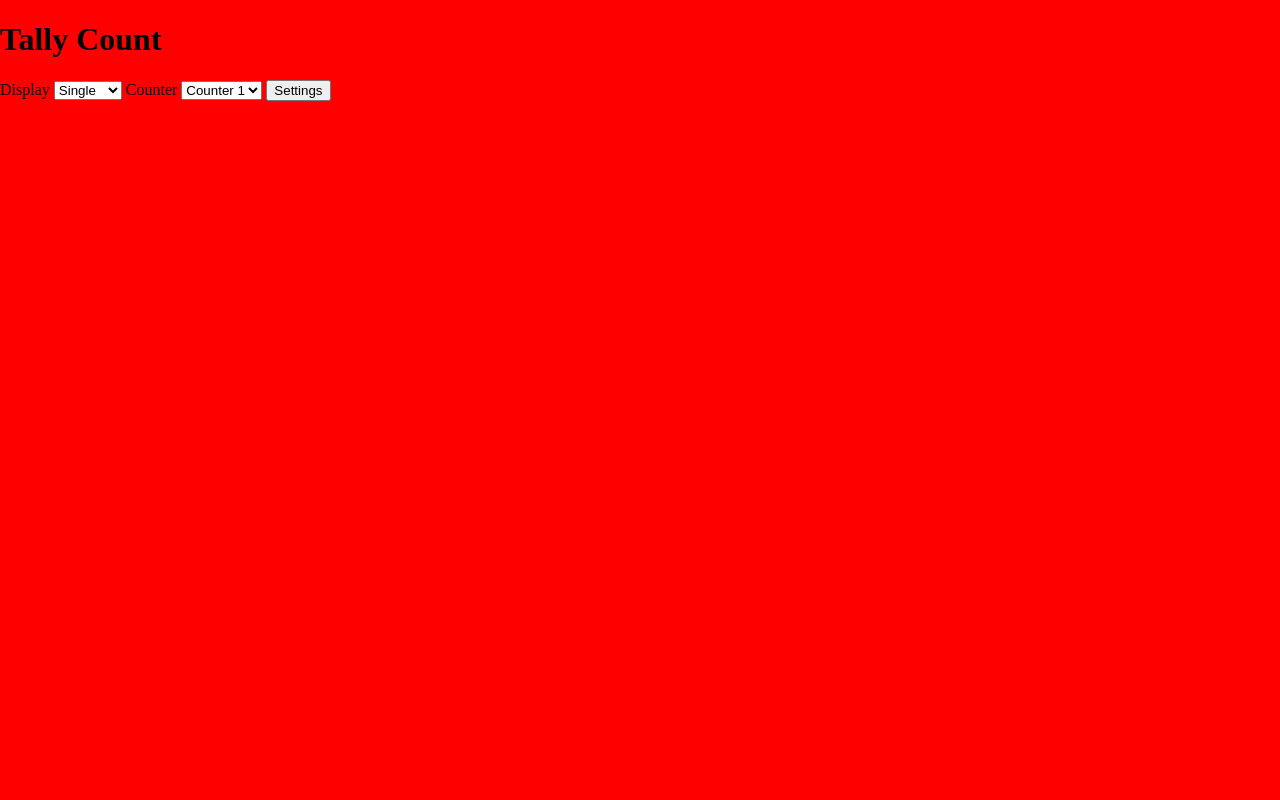
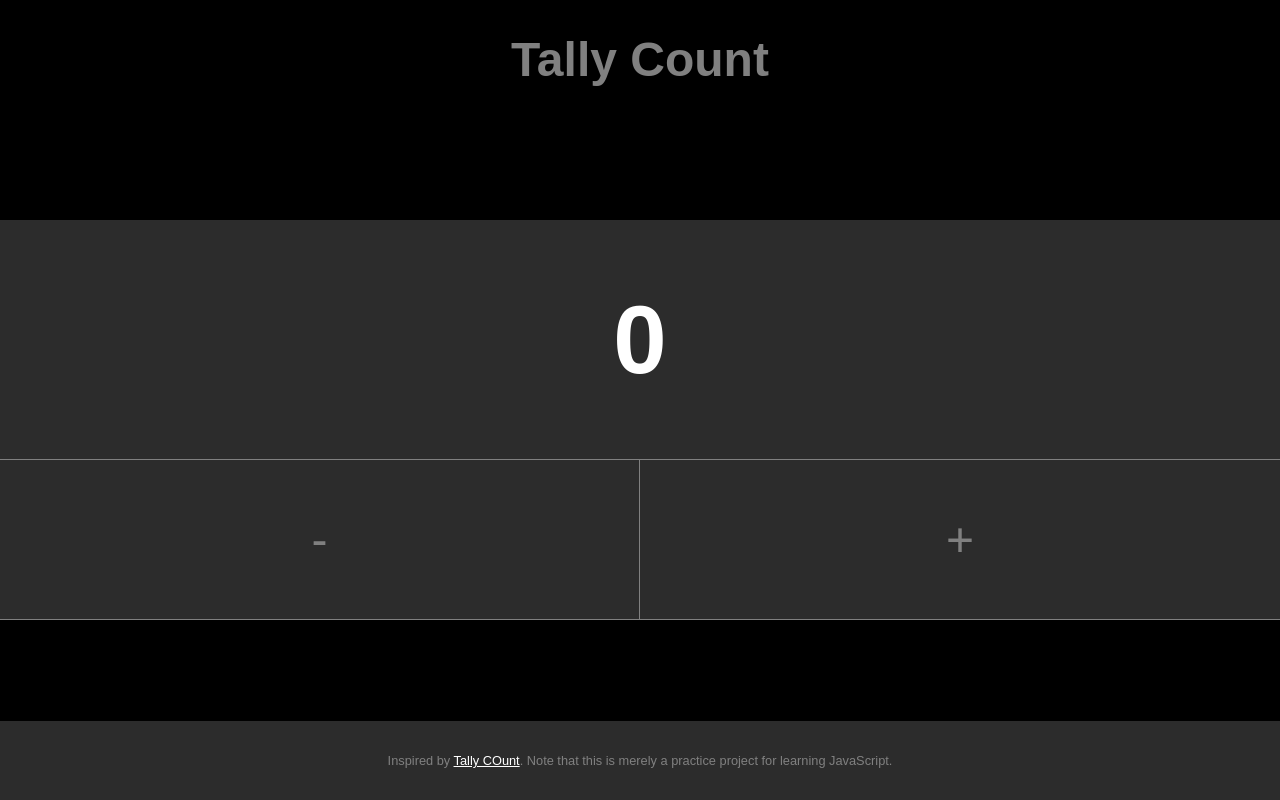
Before and after one commit to Z7K8L3/ZUKLUB194_FTOW2306_ZukileLubanga_IWA1, a plain HTML site: page index.html in a window 1280 px wide. Drawn offline with Linux system fonts and the light colour scheme; a web font is replaced by a local one.

Commit message:
added external font using link element

```diff
--- a/index.html
+++ b/index.html
@@ -6,15 +6,21 @@
     <title>Tally Counter</title>
 
     <link rel="stylesheet" href="/style.css">
+
+    <link rel="preconnect" href="https://fonts.googleapis.com">
+
+    <link rel="preconnect" href="https://fonts.gstatic.com" crossorigin>
+
+    <link href="https://fonts.googleapis.com/css2?family=REM:ital,wght@0,600;1,500&display=swap" rel="stylesheet">
 </head>
 <body>
-    <header>
-        <h1>
+    <header class="header">
+        <h1 class="header__title">
             Tally Count
         </h1>
     </header>
 
-    <div>
+    <!-- <aside class="controls">
         <label>
             <span>Display</span>
             <select>
@@ -31,11 +37,19 @@
                 <option>Counter 3</option>
             </select>
         </label>
+        <button>Settings</button>
+    </aside> -->
 
-        <button>Settings</button>
-    </div>
-
-    <div></div>
-    <footer></footer>
-</body>
+    <main class="counter">
+            <input class="counter__value" readonly value="0">
+            <div class="counter__actions">
+                <button class="counter__button
+                counter__button_first">-</button>
+                <button class="counter__button">+</button>
+            </div>
+        </main>
+        <footer class="footer">
+            Inspired by <a class="footer__link" href="https://tallycount.app/">Tally COunt</a>. Note that this is merely a practice project for learning JavaScript.
+        </footer>
+    </body>
 </html>
--- a/style.css
+++ b/style.css
@@ -2,7 +2,7 @@
     --color-yellow: rgb(255, 255, 0);
     --color-white: rgb(255, 255, 255);
     --color-black: rgb(0, 0, 0);
-    --color-dark-grey: rgb(64, 64, 64);
+    --color-dark-grey: rgb(44, 44, 44);
     --color-light-grey: rgb(128, 128, 128);
 }
 
@@ -10,7 +10,90 @@
     box-sizing: border-box;
 }
 
+html {
+    height: 100vh;
+}
+
 body {
     margin: 0;
-    background-color: red;
+    background-color: var(--color-black);
+    color: var(--color-white);
+    font-family: 'REM', sans-serif;
+    display: flex;
+    flex-direction: column;
+    justify-content: space-between;
+    height: 100%;
 }
+
+/* Header */
+
+.header {
+    text-align: center;
+}
+
+.header__title {
+    font-size: 3rem;
+    font-weight: 900;
+    color: var(--color-light-grey);
+}
+
+/* controls */
+
+.controls {
+    background: red;
+}
+
+.counter {
+    background: var(--color-dark-grey);
+}
+
+.counter__value {
+    width: 100%;
+    height: 15rem;
+    text-align: center;
+    font-size: 6rem;
+    font-weight: 900;
+    background: none;
+    color: var(--color-white);
+    border-width: 0;
+    border-bottom: 1px solid var(--color-light-grey);
+}
+
+.counter__actions {
+    display: flex;
+}
+
+.counter__button {
+    background: none;
+    width: 50%;
+    border-width: 0;
+    color: var(--color-light-grey);
+    font-size: 3rem;
+    height: 10rem;
+    border-bottom: 1px solid var(--color-light-grey);
+    transition: transform 0.3s;
+    transform: translateY(0);
+}
+
+.counter__button:active {
+    background: var(--color-black);
+    transform: translateY(2%);
+}
+
+.counter__button_first {
+    border-right: 1px solid var(--color-light-grey);
+}
+
+/* footer */
+
+.footer {
+    background: var(--color-dark-grey);
+    color: var(--color-light-grey);
+    padding: 2rem;
+    font-size: 0.8rem;
+    text-align: center;
+}
+
+.footer__link {
+    color: var(--color-white);
+}
```
